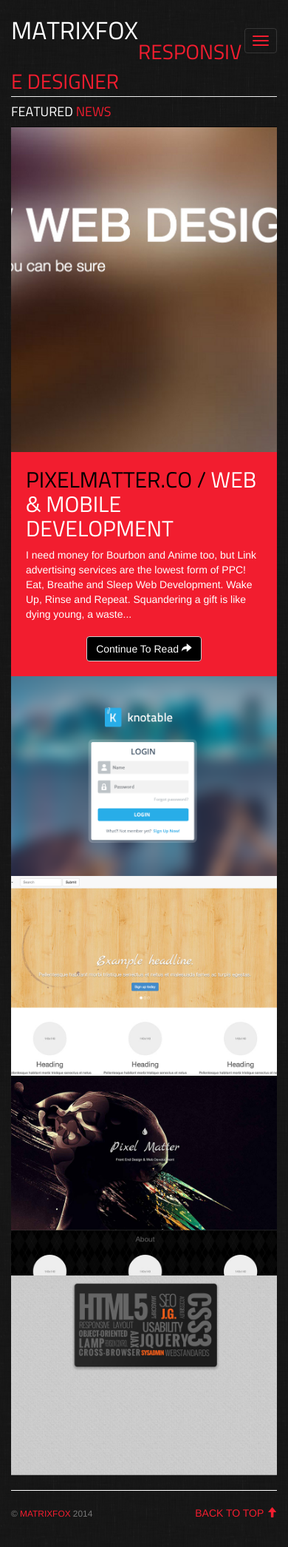
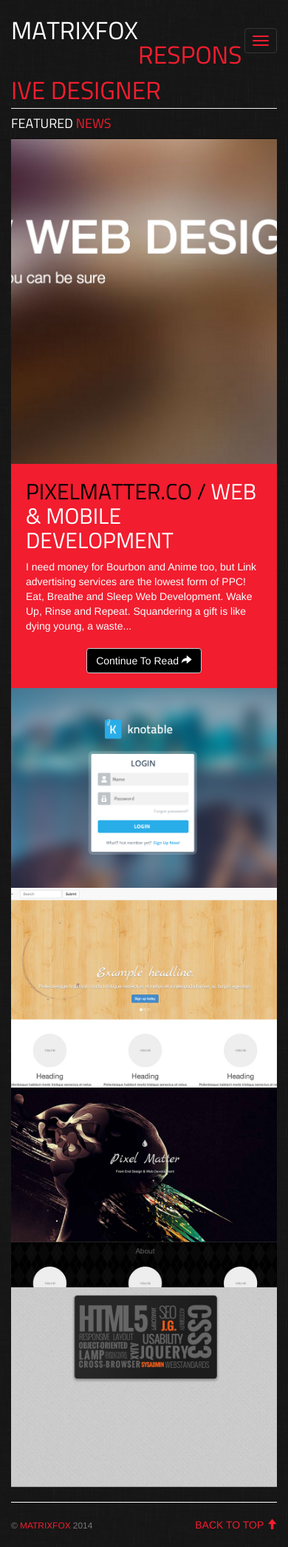
Before and after one commit to matrixfox/matrixfox.github.io, a Jekyll site: the page built from index.html, in a window 390 px wide. Shown: the whole page at 74% size. Built offline with Jekyll 4.4.1, drawn with Linux system fonts in a browser that asks for light colours; nearby versions of some CDN libraries; Markdown is read by kramdown in place of the engine named in the settings.

Commit message:
Removed Navbar Span Media Querie

```diff
--- a/_src/less/main.less
+++ b/_src/less/main.less
@@ -180,9 +180,6 @@ li span {
 
 
 
-@media screen and (max-width: 991px) {
-.navbar-header span {font-size: 2em;}
-}
 
 
 /*
--- a/stylesheets/stylesheet.css
+++ b/stylesheets/stylesheet.css
@@ -199,11 +199,6 @@ a:hover {
   }
   /* end .nav */
 }
-@media screen and (max-width: 991px) {
-  .navbar-header span {
-    font-size: 2em;
-  }
-}
 /*
  *
  * Jumbotron
```
